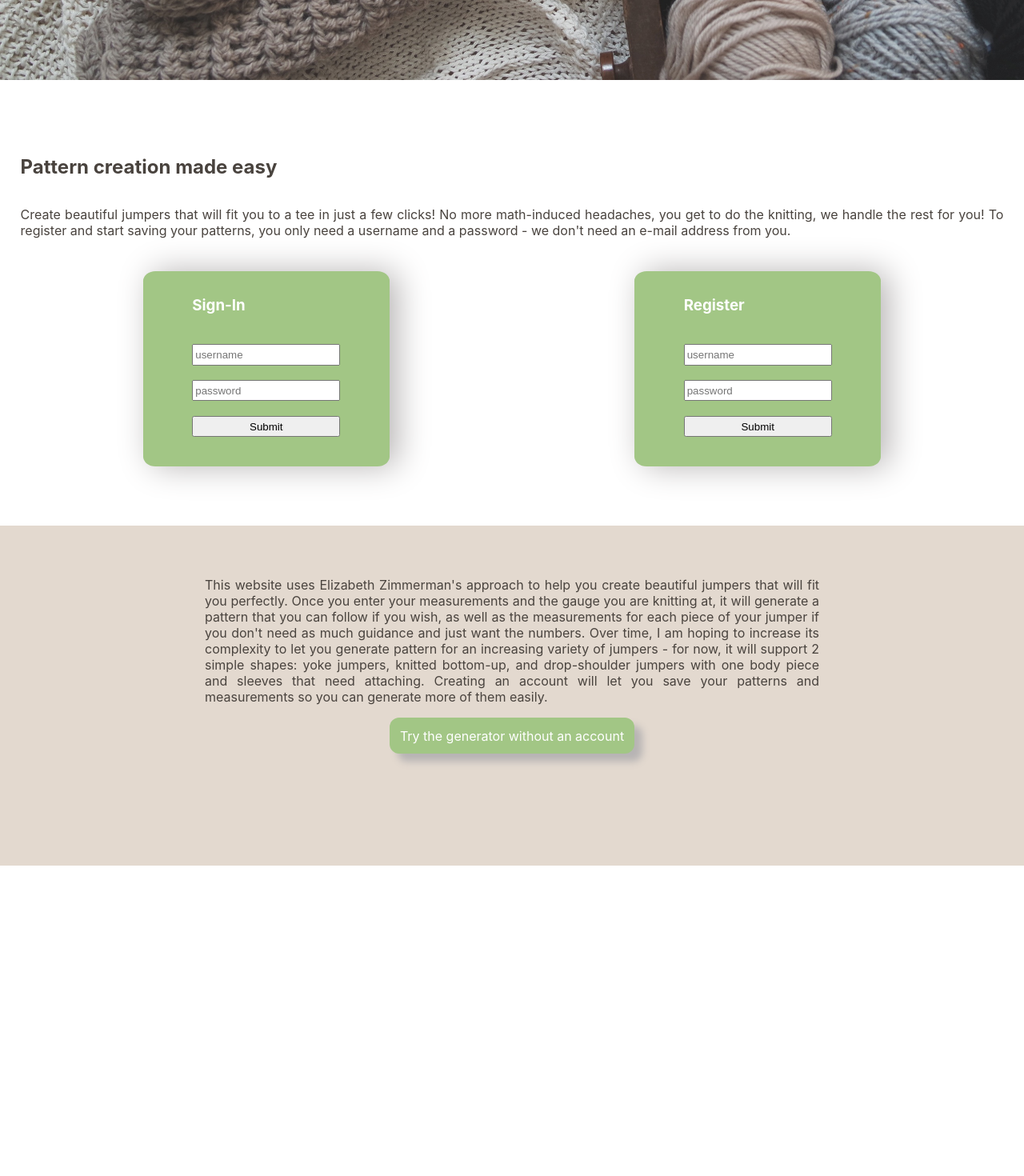
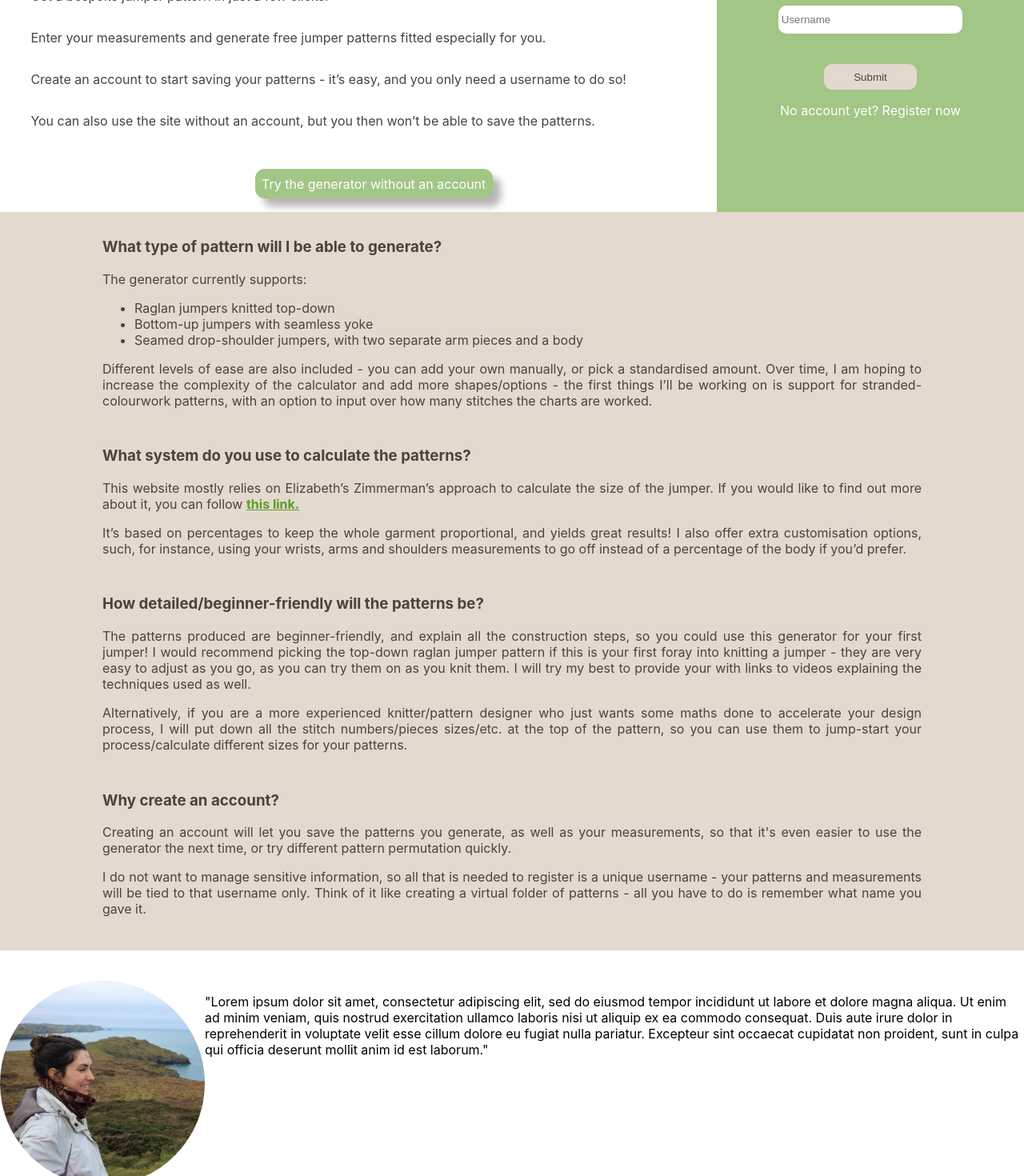
Before and after one commit to ClaireAdele/jumper-generator, a React (Create React App) app: page / in a window 1280 px wide. Shown: the part 900-2370 px from the top of the page at 80% size. Before the commit the page ends 2000 px from the top, so only its background shows below. Built offline with nearby package versions, Linux system fonts and the light colour scheme.

Commit message:
Redesigning the home page in accordance with my Figma template

```diff
--- a/src/components/homepage/Homepage.css
+++ b/src/components/homepage/Homepage.css
@@ -1,13 +1,11 @@
 .homepage {
-    height: 250%;
     margin: 0;
     display: flex;
     flex-direction: column;
 }
 
-
 #imgContainer {
-    height: 50%;
+    height: 100vh;
     color: white;
     background-image: url("./yarn-2565067.jpg");
     background-repeat: no-repeat;
@@ -21,17 +19,21 @@
     margin-left: 5%;
 }
 
-#blurb {
+#pattern-creation-container {
+    display: flex;
+}
+
+#pattern-creation {
+    width: 67%;
+    margin-left: 3%;
     display: flex;
     flex-direction: column;
     text-align:justify;
-    justify-content: center;
-    margin-left: 2%;
-    margin-right: 2%;
     color: rgb(73, 67, 62);
-    height: 24%;
-    margin-bottom: 3%;
-    margin-top: 3%;
+}
+
+#no-account-access-button {
+    margin-top: 4%;
 }
 
 .nav-button {
@@ -43,9 +45,72 @@
     align-self: center;
     border-radius: 12px;
     box-shadow: 10px 10px 10px rgb(183, 180, 180);
+    margin-bottom: 2%;
 }
 
-#about {
+
+#description {
+    color: rgb(73, 67, 62);
+    margin-left: 20%;
+    margin-right: 20%;
+    margin-top: 5%;
+}
+
+.auth-form {
+    width: 30%;
+    display: flex;
+    flex-direction: column;
+    background-color: #A2C685;
+    text-align: center;
+    /* border-radius: 10px; */
+    color: white;
+    /* font-size: medium; */
+    /* box-shadow: 10px 0px 40px rgb(183, 180, 180); */
+}
+
+.auth-input {
+    margin-top: 10%;
+    padding-top: 2%;
+    margin-left: 20%;
+    margin-right: 20%;
+    border-radius: 10px;
+    border-color: white;
+    padding-bottom: 2%;
+    border-style: solid;
+    /* box-shadow: 5px 5px 5px rgb(162, 150, 150); */
+}
+
+.auth-button {
+    margin-top: 10%;
+    padding-top: 2%;
+    margin-left: 35%;
+    margin-right: 35%;
+    border-radius: 10px;
+    border: 1px solid #e3d9cf;
+    background-color: #e3d9cf;
+    color: rgb(73, 67, 62);
+    padding-bottom: 2%;
+    /* box-shadow: 5px 5px 5px rgb(162, 150, 150); */
+}
+
+.auth-button:hover {
+    background-color: #a49c95;
+    border: 1px solid #a49c95;
+    color: white;
+}
+
+.account-yes-no:hover {
+   /* font-size: large; */
+   text-decoration: underline;
+}
+
+.form-title:before,
+.form-title:after {
+    content: "";
+    border-bottom: 2px solid #A2C685;
+}
+
+#faq {
     background-color: #e3d9cf;
     min-width: 100%;
     text-align: justify;
@@ -55,44 +120,30 @@
     height: 20%;
 }
 
-#description {
+.faq-container {
+    margin-left: 10%;
+    margin-right: 10%;
+    text-align: justify;
     color: rgb(73, 67, 62);
-    margin-left: 20%;
-    margin-right: 20%;
-    margin-top: 5%;
+    margin-top: 1%;
 }
 
-.auth-form {
-    display: flex;
-    flex-direction: column;
-    padding: 1% 5% 3% 5%;
-    background-color: #A2C685;
-    border-radius: 5% 5% 5% 5%;
-    color: white;
-    box-shadow: 10px 0px 40px rgb(183, 180, 180);
+.ref-link {
+    color: #5b9d25;
+    font-weight: bold;
 }
 
-.auth-input {
-    margin-top: 10%;
-    padding-top: 2%;
-    padding-bottom: 2%;
+.ref-link:hover {
+    text-decoration: underline;
 }
 
-.auth-button {
-    margin-top: 10%;
-    padding-top: 2%;
-    padding-bottom: 2%;
+#about {
+    display: flex;
+    margin-top: 3%;
+    margin-bottom: 3%;
 }
 
-#auth-options {
-    color: rgb(73, 67, 62);
-    display: flex;
-    justify-content: space-around;
-    margin-top: 2%;
+#my-picture {
+    max-width: 20%;
+    border-radius: 50%;
 }
-
-.form-title:before,
-.form-title:after {
-    content: "";
-    border-bottom: 2px solid #A2C685;
-}
--- a/src/components/homepage/Homepage.js
+++ b/src/components/homepage/Homepage.js
@@ -4,27 +4,16 @@ import AuthenticationOptions from "./homepage-children/AuthenticationOptions";
 import { Link } from "react-router-dom";
 import "./Homepage.css";
 import "../../App.css";
+import Faq from "./homepage-children/Faq";
+import About from "./homepage-children/About"
 
 const Homepage = ({ navigate }) => {
     return (
       <div className="homepage">
-
         <Banner />
-        <AuthenticationOptions navigate={ navigate } />
-
-        <div id="about">
-          <p id="description">
-            This website uses Elizabeth Zimmerman's approach to help you create beautiful jumpers that will fit you perfectly.
-            Once you enter your measurements and the gauge you are knitting at, it will generate a pattern that you can follow if you wish,
-            as well as the measurements for each piece of your jumper if you don't need as much guidance and just want the numbers.
-            Over time, I am hoping to increase its complexity to let you generate pattern for an increasing variety of jumpers - for now,
-            it will support 2 simple shapes: yoke jumpers, knitted bottom-up, and drop-shoulder jumpers with one body piece and sleeves that need attaching.
-            Creating an account will let you save your patterns and measurements so you can generate more of them easily.
-          </p>
-          <Link className="nav-button" to="/data-entry">
-            Try the generator without an account
-          </Link>
-        </div>
+        <AuthenticationOptions navigate={navigate} />
+        <Faq />
+        <About />
       </div>
     );
 };
--- /dev/null
+++ b/src/components/homepage/homepage-children/About.js
@@ -0,0 +1,20 @@
+import myPicture from "../23270583_1474670032623870_2628779597240232760_o.jpg"
+
+const About = () => {
+    return (
+      <div id="about">
+        <img id="my-picture" src={myPicture} alt="website-creator-picture"></img>
+        <p id="about-me">
+          "Lorem ipsum dolor sit amet, consectetur adipiscing elit, sed do
+          eiusmod tempor incididunt ut labore et dolore magna aliqua. Ut enim ad
+          minim veniam, quis nostrud exercitation ullamco laboris nisi ut
+          aliquip ex ea commodo consequat. Duis aute irure dolor in
+          reprehenderit in voluptate velit esse cillum dolore eu fugiat nulla
+          pariatur. Excepteur sint occaecat cupidatat non proident, sunt in
+          culpa qui officia deserunt mollit anim id est laborum."
+        </p>
+      </div>
+    );
+}
+
+export default About;
--- a/src/components/homepage/homepage-children/AuthenticationOptions.js
+++ b/src/components/homepage/homepage-children/AuthenticationOptions.js
@@ -1,26 +1,67 @@
 import { Link } from "react-router-dom";
 import SignIn from "./SignIn";
 import SignUp from "./Sign-up";
+import React, { useState } from "react";
 import "../Homepage.css";
 import "../../../App.css";
 
 const AuthenticationOptions = ({ navigate }) => {
-    return (
-      <>
-        <div id="blurb">
-          <h2 className="slide-in">Pattern creation made easy</h2>
-            <p className="slide-in">
-            Create beautiful jumpers that will fit you to a tee in just a few
-            clicks! No more math-induced headaches, you get to do the knitting,
-            we handle the rest for you!
-            To register and start saving your patterns, you only need a username and a password - we don't need an e-mail address from you.
+  const [userHasAccount, setUserHasAccount] = useState(true);
+
+    return userHasAccount ? (
+      <div id="pattern-creation-container">
+        <div id="pattern-creation">
+          <h2>Pattern creation made easy</h2>
+          <p>Get a bespoke jumper pattern in just a few clicks!</p>
+          <p>
+            Enter your measurements and generate free jumper patterns fitted
+            especially for you.
           </p>
-          <div id="auth-options">
-            <SignIn navigate={ navigate } />
-            <SignUp />
-          </div>
+          <p>
+            Create an account to start saving your patterns - it’s easy, and you
+            only need a username to do so!
+          </p>
+          <p>
+            You can also use the site without an account, but you then won’t be
+            able to save the patterns.
+          </p>
+          <Link
+            className="nav-button"
+            id="no-account-access-button"
+            to="/data-entry"
+          >
+            Try the generator without an account
+          </Link>
         </div>
-      </>
+        <SignIn navigate={navigate} setUserHasAccount={setUserHasAccount} />
+      </div>
+    ) : (
+      <div id="pattern-creation-container">
+        <div id="pattern-creation">
+          <h2>Pattern creation made easy</h2>
+          <p>Get a bespoke jumper pattern in just a few clicks!</p>
+          <p>
+            Enter your measurements and generate free jumper patterns fitted
+            especially for you.
+          </p>
+          <p>
+            Create an account to start saving your patterns - it’s easy, and you
+            only need a username to do so!
+          </p>
+          <p>
+            You can also use the site without an account, but you then won’t be
+            able to save the patterns.
+          </p>
+          <Link
+            className="nav-button"
+            id="no-account-access-button"
+            to="/data-entry"
+          >
+            Try the generator without an account
+          </Link>
+        </div>
+        <SignUp navigate={navigate} setUserHasAccount={setUserHasAccount} />
+      </div>
     );
 }
 
--- a/src/components/homepage/homepage-children/Banner.js
+++ b/src/components/homepage/homepage-children/Banner.js
@@ -5,11 +5,9 @@ import "../../../App.css";
 
 const Banner = () => {
   return (
-    <>
       <div id="imgContainer">
         <h1 id="websiteTitle">Jumper Generator</h1>
       </div>
-    </>
   );
 };
 
--- /dev/null
+++ b/src/components/homepage/homepage-children/Faq.js
@@ -0,0 +1,87 @@
+import "../Homepage.css";
+
+const Faq = () => {
+  return (
+    <div id="faq">
+      <div className="faq-container">
+        <h3>What type of pattern will I be able to generate? </h3>
+        <p className="faq-answer">The generator currently supports:</p>
+        <ul id="faq-list-answer">
+          <li>Raglan jumpers knitted top-down</li>
+          <li>Bottom-up jumpers with seamless yoke</li>
+          <li>
+            Seamed drop-shoulder jumpers, with two separate arm pieces and a
+            body
+          </li>
+        </ul>
+        <p className="faq-answer">
+          Different levels of ease are also included - you can add your own
+          manually, or pick a standardised amount. Over time, I am hoping to
+          increase the complexity of the calculator and add more shapes/options
+          - the first things I’ll be working on is support for
+          stranded-colourwork patterns, with an option to input over how many
+          stitches the charts are worked.
+        </p>
+      </div>
+
+      <div className="faq-container">
+        <h3>What system do you use to calculate the patterns?</h3>
+        <p className="faq-answer">
+          This website mostly relies on Elizabeth’s Zimmerman’s approach to
+          calculate the size of the jumper. If you would like to find out more
+          about it, you can follow{" "}
+          <a
+            className="ref-link"
+            href=" https://tutorials.knitpicks.com/percentage-system/"
+          >
+            this link.
+          </a>
+        </p>
+        <p>
+          It’s based on percentages to keep the whole garment proportional, and
+          yields great results! I also offer extra customisation options, such,
+          for instance, using your wrists, arms and shoulders measurements to go
+          off instead of a percentage of the body if you’d prefer.
+        </p>
+      </div>
+
+      <div className="faq-container">
+        <h3>How detailed/beginner-friendly will the patterns be?</h3>
+        <p className="faq-answer">
+          The patterns produced are beginner-friendly, and explain all the
+          construction steps, so you could use this generator for your first
+          jumper! I would recommend picking the top-down raglan jumper pattern
+          if this is your first foray into knitting a jumper - they are very
+          easy to adjust as you go, as you can try them on as you knit them. I
+          will try my best to provide your with links to videos explaining the
+          techniques used as well.
+        </p>
+        <p>
+          Alternatively, if you are a more experienced knitter/pattern designer
+          who just wants some maths done to accelerate your design process, I
+          will put down all the stitch numbers/pieces sizes/etc. at the top of
+          the pattern, so you can use them to jump-start your process/calculate
+          different sizes for your patterns.
+        </p>
+      </div>
+
+      <div className="faq-container">
+        <h3>Why create an account?</h3>
+        <p className="faq-answer">
+          Creating an account will let you save the patterns you generate, as
+          well as your measurements, so that it's even easier to use the
+          generator the next time, or try different pattern permutation quickly.
+        </p>
+        <p>
+          I do not want to manage sensitive information, so all that is needed
+          to register is a unique username - your patterns and measurements will
+          be tied to that username only. Think of it like creating a virtual
+          folder of patterns - all you have to do is remember what name you gave
+          it.
+        </p>
+      </div>
+    </div>
+  );
+};
+
+export default Faq;
--- a/src/components/homepage/homepage-children/Sign-up.js
+++ b/src/components/homepage/homepage-children/Sign-up.js
@@ -1,48 +1,73 @@
 import React, { useState } from "react";
 import "../Homepage.css";
 
-const SignUp = () => {
-  const [email, setEmail] = useState();
-  const [password, setPassword] = useState();
+const SignUp = ({ setUserHasAccount }) => {
+  const [username, setUsername] = useState("");
+  const [securityQuestion, setSecurityQuestion] = useState("");
+  const [answerSecurityQuestion, setAnswerSecurityQuestion] = useState("-");
+  const [authError, setAuthError] = useState("");
 
   const handleClick = () => {
-//send data once updated
+    if (answerSecurityQuestion == "-")
+      setAuthError("You must provide an answer to the security question");
   };
 
-  const handleInputEmail = (event) => {
-    setEmail(event.target.value);
+  const handleInputUsername = (event) => {
+    setUsername(event.target.value);
   };
 
-  const handleInputPassword = (event) => {
-    setPassword(event.target.value);
+  const handleSelectSecurityQuestion = (event) => {
+    console.log(event.target.value);
+    setSecurityQuestion(event.target.value);
+  };
+
+  const handleAnswerSecurityQuestion = (event) => {
+    setAnswerSecurityQuestion(event.target.value);
+  };
+
+  const handleClickSignIn = (event) => {
+    setUserHasAccount(true);
   };
 
   return (
-    // <div className="page-body">
-    //   <div className="form-body">
     <>
       <div className="auth-form">
-        <h3 className="form-title">Register</h3>
+        <h2 className="form-title">Register</h2>
         <input
           type="text"
-          placeholder="username"
+          placeholder="Username"
           className="auth-input"
-          onChange={handleInputEmail}
-        ></input>
-        <input
-          type="text"
-          placeholder="password"
-          className="auth-input"
-          onChange={handleInputPassword}
+          onChange={handleInputUsername}
         ></input>
         <button className="auth-button" onClick={handleClick}>
           Submit
         </button>
+        <p onClick={handleClickSignIn} className="account-yes-no">
+          Already have an account? Sign-in now.
+        </p>
       </div>
     </>
-    //   </div>
-    // </div>
   );
 };
 
 export default SignUp;
+
+
+{/* <label>Choose a security question:</label>
+        <select
+          name="security-question-form"
+          id="security-question-dropdown"
+          onChange={handleSelectSecurityQuestion}
+        >
+          <option>-</option>
+          <option>What was the name of your first pet?</option>
+          <option>In what city were you born?</option>
+          <option>What high school did you attend?</option>
+          <option>What was your mother's maiden name</option>
+        </select>
+        <input
+          type="text"
+          placeholder="Answer security question"
+          className="auth-input"
+          onChange={handleAnswerSecurityQuestion}
+        ></input> */}
--- a/src/components/homepage/homepage-children/SignIn.js
+++ b/src/components/homepage/homepage-children/SignIn.js
@@ -2,9 +2,8 @@ import React, { useState } from "react";
 import { Link } from "react-router-dom";
 import "../Homepage.css";
 
-const SignIn = ({navigate}) => {
+const SignIn = ({ navigate, setUserHasAccount }) => {
   const [email, setEmail] = useState();
-    const [password, setPassword] = useState();
 
   const handleClick = () => {
     navigate("/profile");
@@ -14,35 +13,26 @@ const SignIn = ({navigate}) => {
     setEmail(event.target.value);
   };
 
-    const handleInputPassword = (event) => {
-      setPassword(event.target.value);
+  const handleClickSignUp = (event) => {
+    setUserHasAccount(false);
   };
 
   return (
-    // <div className="page-body">
-    //   <div className="form-body">
-    <>
     <div className="auth-form">
-        <h3 className="form-title">Sign-In</h3>
+      <h2 className="form-title">Sign-In</h2>
       <input
         type="text"
-          placeholder="username"
+        placeholder="Username"
         className="auth-input"
         onChange={handleInputEmail}
-        ></input>
-        <input
-          type="text"
-          placeholder="password"
-          className="auth-input"
-          onChange={handleInputPassword}
       ></input>
       <button className="auth-button" onClick={handleClick}>
         Submit
       </button>
+      <p onClick={handleClickSignUp} className="account-yes-no">
+        No account yet? Register now
+      </p>
     </div>
-    </>
-    //  </div >
-    //  </div>
   );
 };
 
```
Also changed, not shown: src/components/homepage/23270583_1474670032623870_2628779597240232760_o.jpg (added). Lines whose indentation alone changed are shown as unchanged.
